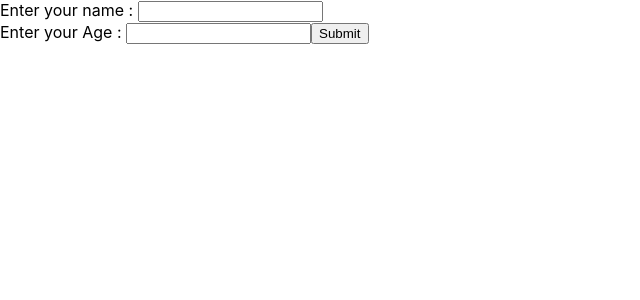
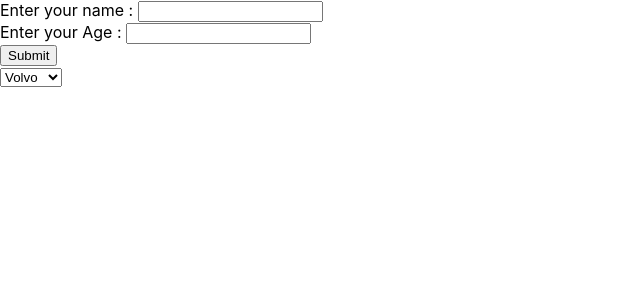
Before and after one commit to Hpekkaya/reactclass1, a React (Create React App) app: page / in a window 1280 px wide. Shown: the top 300 px of the page, without its empty margins (0-640 px from the left). Built offline with nearby package versions, Linux system fonts and the light colour scheme.

Commit message:
Forms completed

```diff
--- a/src/8-Forms/Forms.js
+++ b/src/8-Forms/Forms.js
@@ -5,6 +5,7 @@ const Forms = () => {
 
   const [inputs, setInputs] = React.useState({});
 
+  const [myCar, setmyCar] = React.useState("Volvo");
   // const handleSubmit =(event)=>{
   //   event.preventDefault();
   //   alert(`The name you entered was : ${name}`)
@@ -18,6 +19,9 @@ const Forms = () => {
     const handleSubmit2 = (event)=> {
       event.preventDefault();
       console.log(inputs)
+    }
+    const handleChange2 = (event)=>{
+            setmyCar(event.target.value)
     }
   return (
     <div>
@@ -46,8 +50,15 @@ const Forms = () => {
           name="age"
           value={inputs.age || ""}
           onChange={handleChange}
-        />
+        /><br></br>
         <input type="submit"/>
+      </form>
+      <form>
+        <select value={myCar} onChange={handleChange2}>
+          <option value="Ford">Ford</option>
+          <option value="Volvo">Volvo</option>
+          <option value="Honda">Honda</option>
+        </select>
       </form>
     </div>
   );
```
